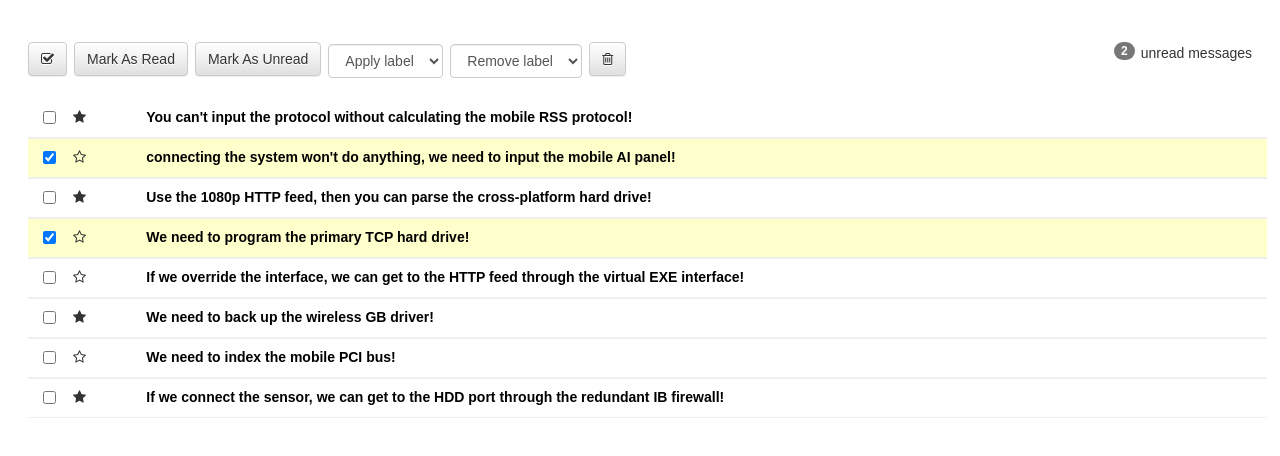
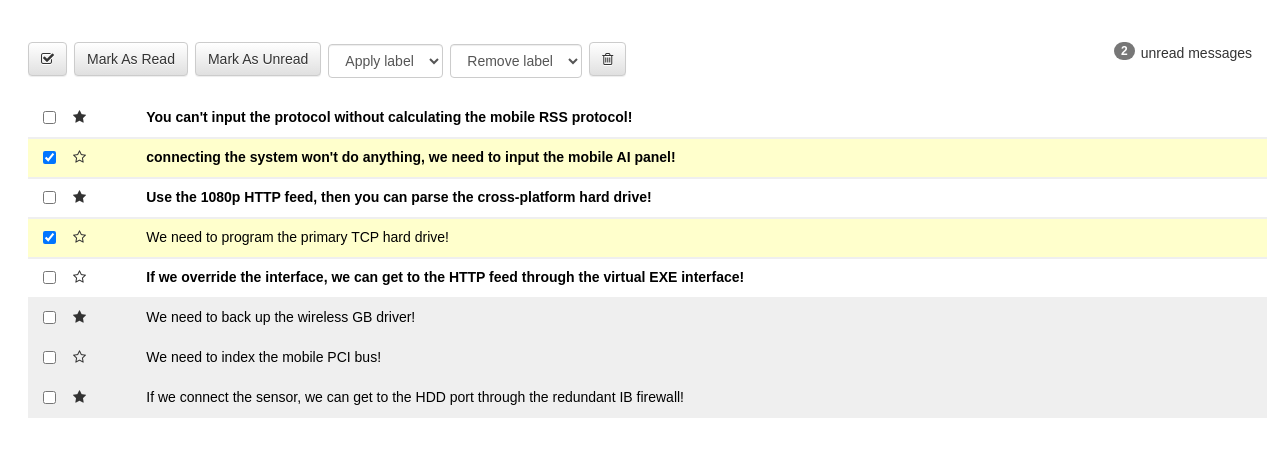
Before and after one commit to kenkotch/react-inbox, a React (Create React App) app: page / in a window 1280 px wide. Shown: the top 456 px of the page. Built offline with nearby package versions, Linux system fonts and the light colour scheme.

Commit message:
show messages as read or unread

```diff
--- a/src/components/App.js
+++ b/src/components/App.js
@@ -1,10 +1,7 @@
 import React, { Component } from 'react'
 import Toolbar from './Toolbar'
 import MessageList from './MessageList'
-// import Message from './Message'
 import './App.css'
-
-
 
 class App extends Component {
 
@@ -32,12 +29,25 @@ class App extends Component {
     this.toggleProperty(message, 'starred')
   }
 
+  markAsRead() {
+    this.setState({
+      messages: this.state.messages.map(message => (
+        message.selected ? { ...message, read: true } : message
+      ))
+    })
+  }
+
+
+
+
+
   render() {
     return (
       <div>
         <Toolbar />
         <MessageList
           messages={ this.state.messages }
+          markAsRead={ this.markAsRead.bind(this) }
           toggleSelect={ this.toggleSelect.bind(this) }
           toggleStar={ this.toggleStar.bind(this) }
         />
--- a/src/components/Message.js
+++ b/src/components/Message.js
@@ -7,6 +7,7 @@ const Message = ({
 }) => {
   const selectedClass = message.selected ? 'selected' : ""
   const starClass = message.starred ? 'fa-star' : 'fa-star-o'
+  const readClass = message.read ? 'read' : 'unread'
 
 
 
@@ -17,7 +18,7 @@ const Message = ({
 
   return (
 
-    <div className={`row message unread ${selectedClass}`} onClick={ () => toggleSelect(message) }>
+    <div className={`row message ${readClass} ${selectedClass}`} onClick={ () => toggleSelect(message) }>
       <div className="col-xs-1">
         <div className="row">
           <div className="col-xs-2">
```
